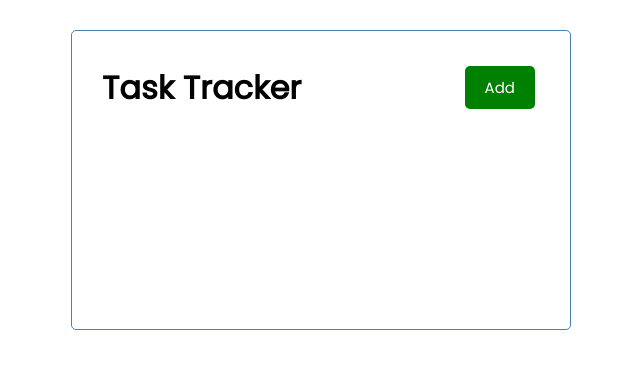
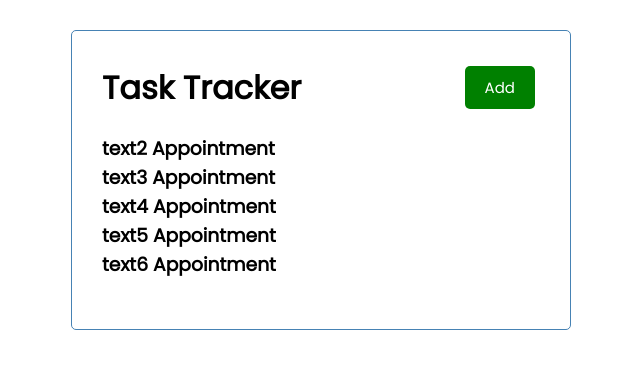
Before and after one commit to Fadaka/Task-manager-app, a React (Create React App) app: page / in a window 1280 px wide. Shown: the top 368 px of the page, without its empty margins (319-959 px from the left). Built offline with nearby package versions, Linux system fonts and the light colour scheme.

Commit message:
Added appointment headers to tracker, now sorts through an task array - to be updated to useState

```diff
--- a/src/App.js
+++ b/src/App.js
@@ -1,12 +1,13 @@
 import React from 'react'
 import Header from './components/Header'
+import Tasks from './components/Tasks'
 
 function App() {
 
   return(
     <div className= 'container'>
       <Header/>
-
+      <Tasks/>
     </div>
   )
 }
--- a/src/components/Header.js
+++ b/src/components/Header.js
@@ -24,7 +24,7 @@ Header.defaultProps = {
 Header.propTypes = {
     title: PropTypes.string.isRequired,
     color: PropTypes.string,
-    onClick: PropTypes.func.isRequired,
+    onClick: PropTypes.func,
     text: PropTypes.string
 }
 
--- a/src/components/Tasks.js
+++ b/src/components/Tasks.js
@@ -1,12 +1,44 @@
 import React from 'react'
+import { useState } from 'react'
 
 
-const tasks = []
+const tasks = [{
+    id: 1,
+    text: 'text2 Appointment',
+    day:'12/03/22',
+    reminder: true
+},
+{
+    id: 1,
+    text: 'text3 Appointment',
+    day:'12/03/22',
+    reminder: false
+},
+{
+    id: 1,
+    text: 'text4 Appointment',
+    day:'12/03/22',
+    reminder: false
+},
+{
+    id: 1,
+    text: 'text5 Appointment',
+    day:'12/03/22',
+    reminder: true
+},
+{
+    id: 1,
+    text: 'text6 Appointment',
+    day:'12/03/22',
+    reminder: false
+}]
 
 const Tasks = () => {
   return (
     <>
-
+    {tasks.map((task) => (
+        <h3>{task.text}</h3>
+    ))}
     </>
   )
 }
```
